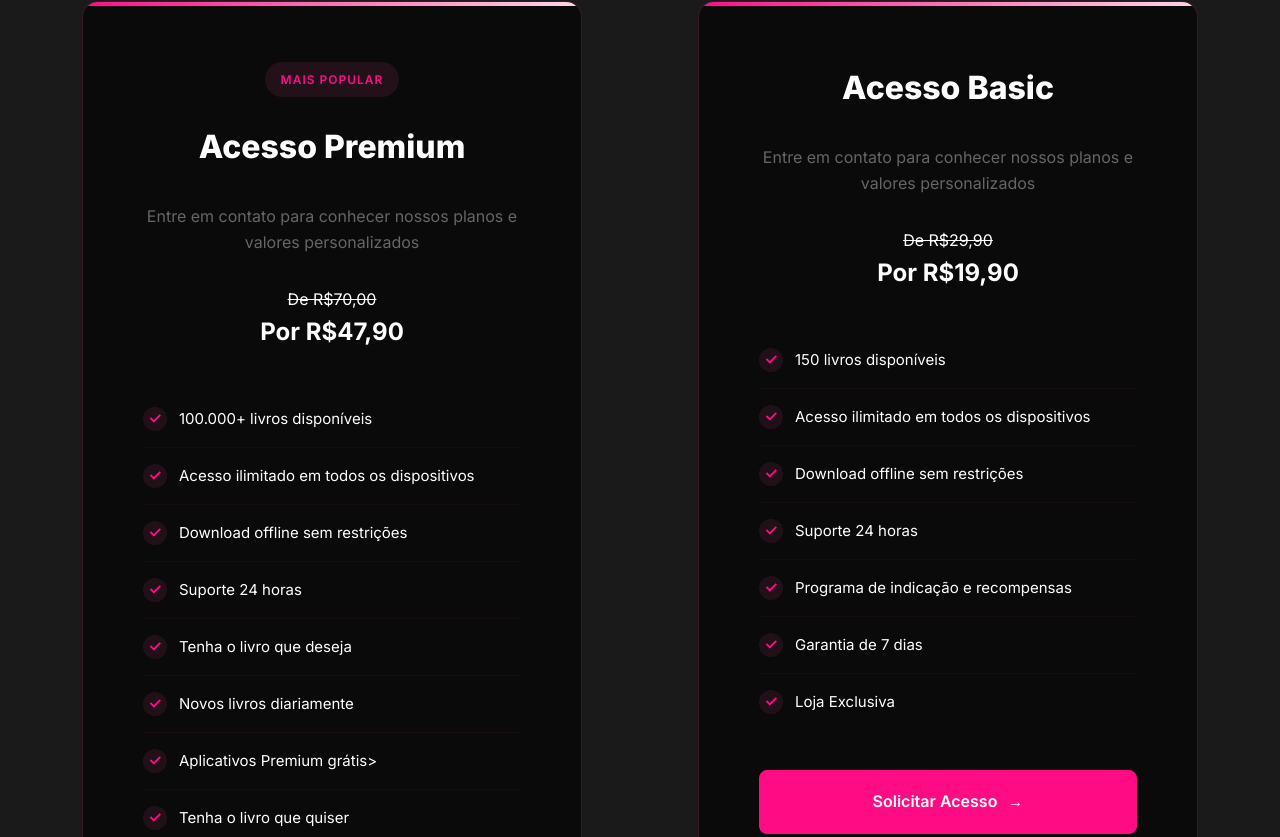
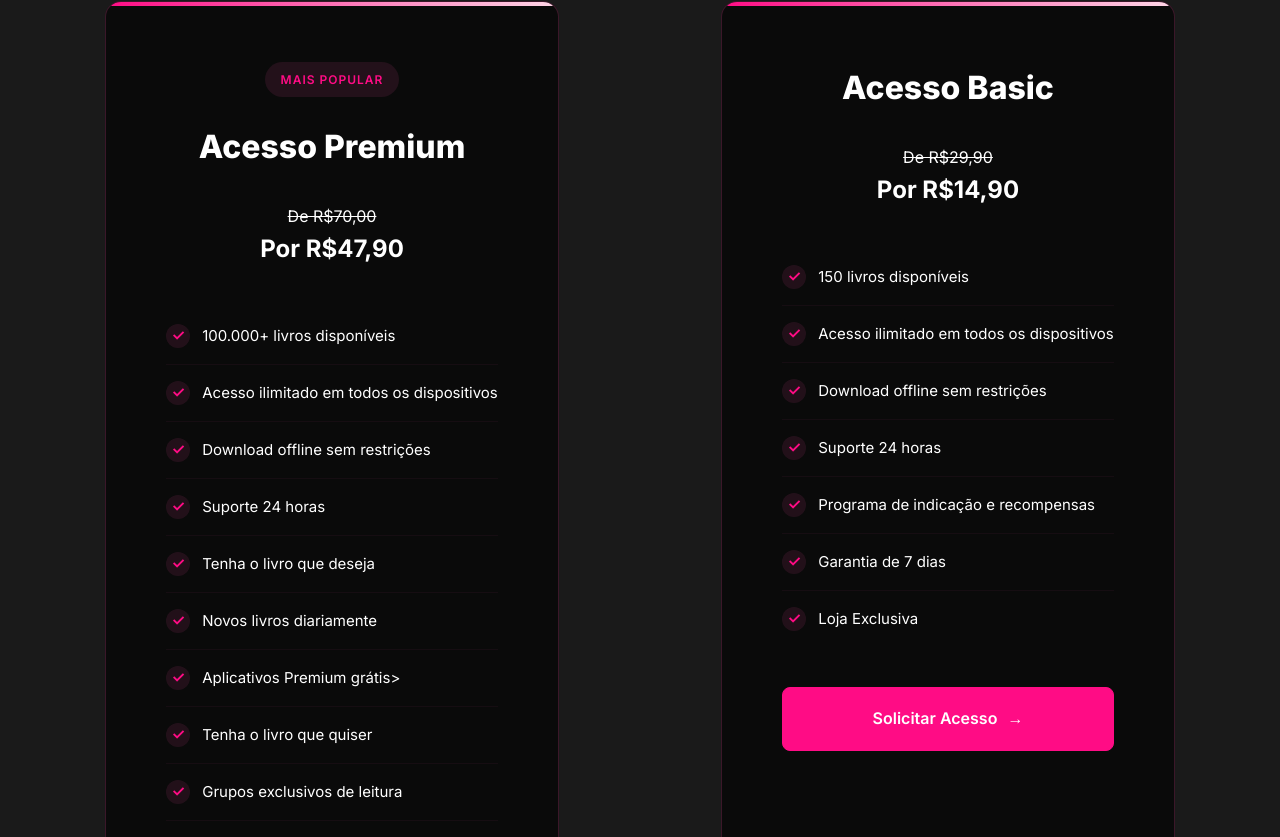
Before and after one commit to MatheusGarcez-dev/VivaLiteratura, a plain HTML site: page Viva-Leitura/index.html in a window 1280 px wide. Shown: the part 4994-5831 px from the top of the page. Drawn offline with nearby package versions, Linux system fonts and the light colour scheme; files whose address does not match are found by name.

Commit message:
Update pricing details in index.html

```diff
--- a/Viva-Leitura/index.html
+++ b/Viva-Leitura/index.html
@@ -1065,7 +1065,7 @@
                 <div class="pricing-card fade-in">
                 <div class="pricing-badge">MAIS POPULAR</div>
                 <h3 class="pricing-title">Acesso Premium</h3>
-                <p style="color: var(--gray); margin-bottom: 32px;">Entre em contato para conhecer nossos planos e valores personalizados</p>
+
              <DIV class="preco">
                     <p class="preco-p">De R$70,00</p>
                     <h1 class="preco-t">Por R$47,90</h1>
@@ -1095,10 +1095,10 @@
             <div class="pricing-card fade-in">
 
                 <h3 class="pricing-title">Acesso Basic</h3>
-                <p style="color: var(--gray); margin-bottom: 32px;">Entre em contato para conhecer nossos planos e valores personalizados</p>
+
                   <DIV class="preco">
                     <p class="preco-p">De R$29,90</p>
-                    <h1 class="preco-t">Por R$19,90</h1>
+                    <h1 class="preco-t">Por R$14,90</h1>
                 </DIV>
                 <ul class="pricing-features">
                     <li>150 livros disponíveis</li>
```
